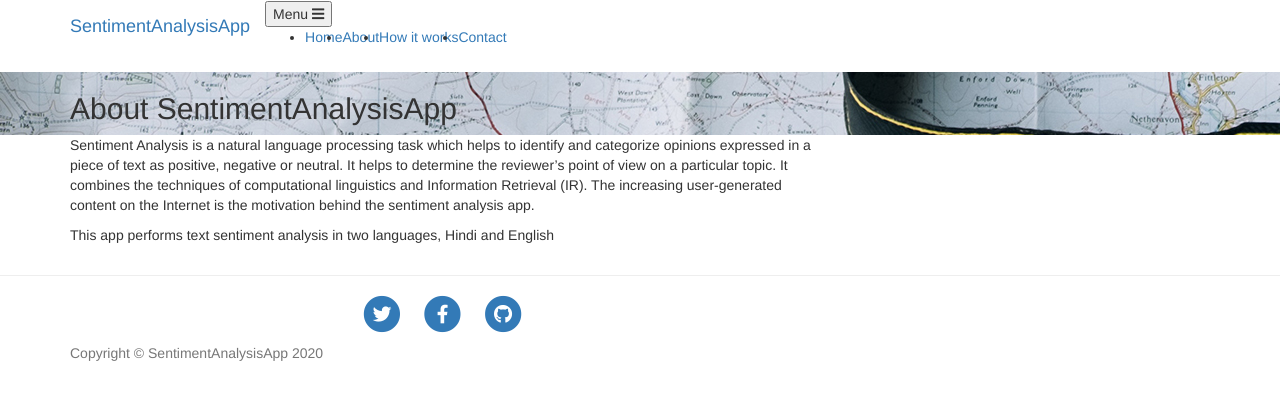
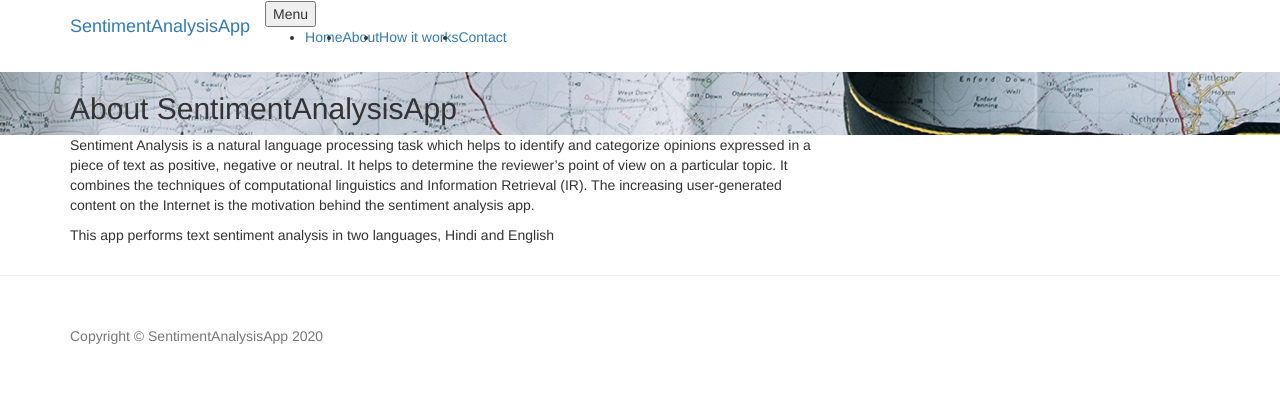
Before and after one commit to vsuraj3/Sentiment-analysis-app, a Flask app: page /about in a window 1280 px wide. Shown: the top 400 px of the page. Run offline with Flask 2, Linux system fonts and the light colour scheme; parts of the project's set-up code (start-up, migrations or seed data) failed here and were passed over; some libraries are stand-ins or nearby versions; some web fonts are replaced.

Commit message:
Update layout.html

```diff
--- a/templates/layout.html
+++ b/templates/layout.html
@@ -12,7 +12,7 @@
 
 
   <!-- Custom fonts for this template -->
-  <link href="{{ url_for('static', filename='vendor/fontawesome-free/css/all.min.css') }}" rel="stylesheet" type="text/css">
+   <!--<link href="{{ url_for('static', filename='vendor/fontawesome-free/css/all.min.css') }}" rel="stylesheet" type="text/css"> -->
   <link href='https://maxcdn.fonts.googleapis.com/css?family=Lora:400,700,400italic,700italic' rel='stylesheet' type='text/css'>
   <link href='https://maxcdn.fonts.googleapis.com/css?family=Open+Sans:300italic,400italic,600italic,700italic,800italic,400,300,600,700,800' rel='stylesheet' type='text/css'>
 
```
